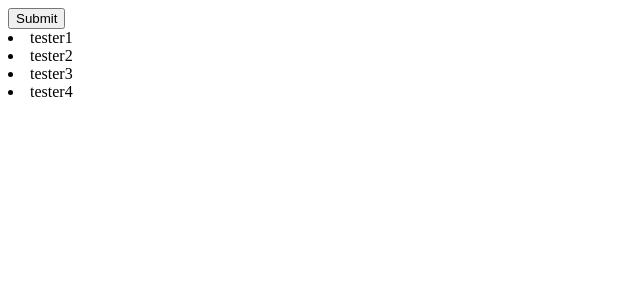
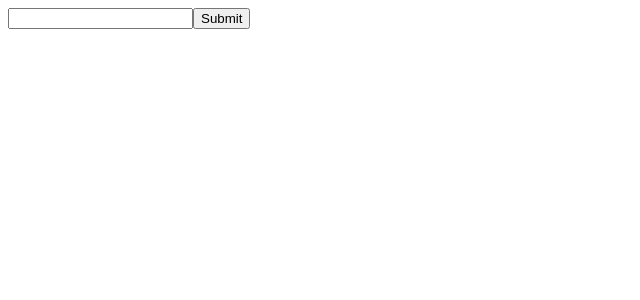
Before and after one commit to stephendwalley/task-app, a React (Create React App) app: page / in a window 1280 px wide. Shown: the top 300 px of the page, without its empty margins (0-640 px from the left). Built offline with nearby package versions, Linux system fonts and the light colour scheme.

Commit message:
Working display list with input

```diff
--- a/src/App.js
+++ b/src/App.js
@@ -10,22 +10,28 @@ class App extends Component {
     super(props);
 
     this.state = {
-      tasks: ["tester1", "tester2", "tester3", "tester4"],
+      tasks: [],
+      input: '',
     }
 
-    this.onClickBtn = this.onClickBtn.bind(this);
+    this.submitBtn = this.submitBtn.bind(this);
   }
 
-  onClickBtn() {
-    console.log("button has been clicked")
-    this.setState({ tasks: [...this.state.tasks, "yes"] })
+  submitBtn = () => {
+    this.setState({ tasks: [...this.state.tasks, this.state.input] })
+    console.log(this.state.input);
 
+  }
+
+  inputChangeHandler = (event) => {
+    this.setState({ input: event.target.value });
   }
 
   render() {
     return (
       <div>
-        <button onClick={this.onClickBtn}>Submit</button>
+        <input type="text" onChange={this.inputChangeHandler} />
+        <button onClick={this.submitBtn}>Submit</button>
         {this.state.tasks.map((task, index) => (
           <List key={index} task={task} />
         ))}
```
